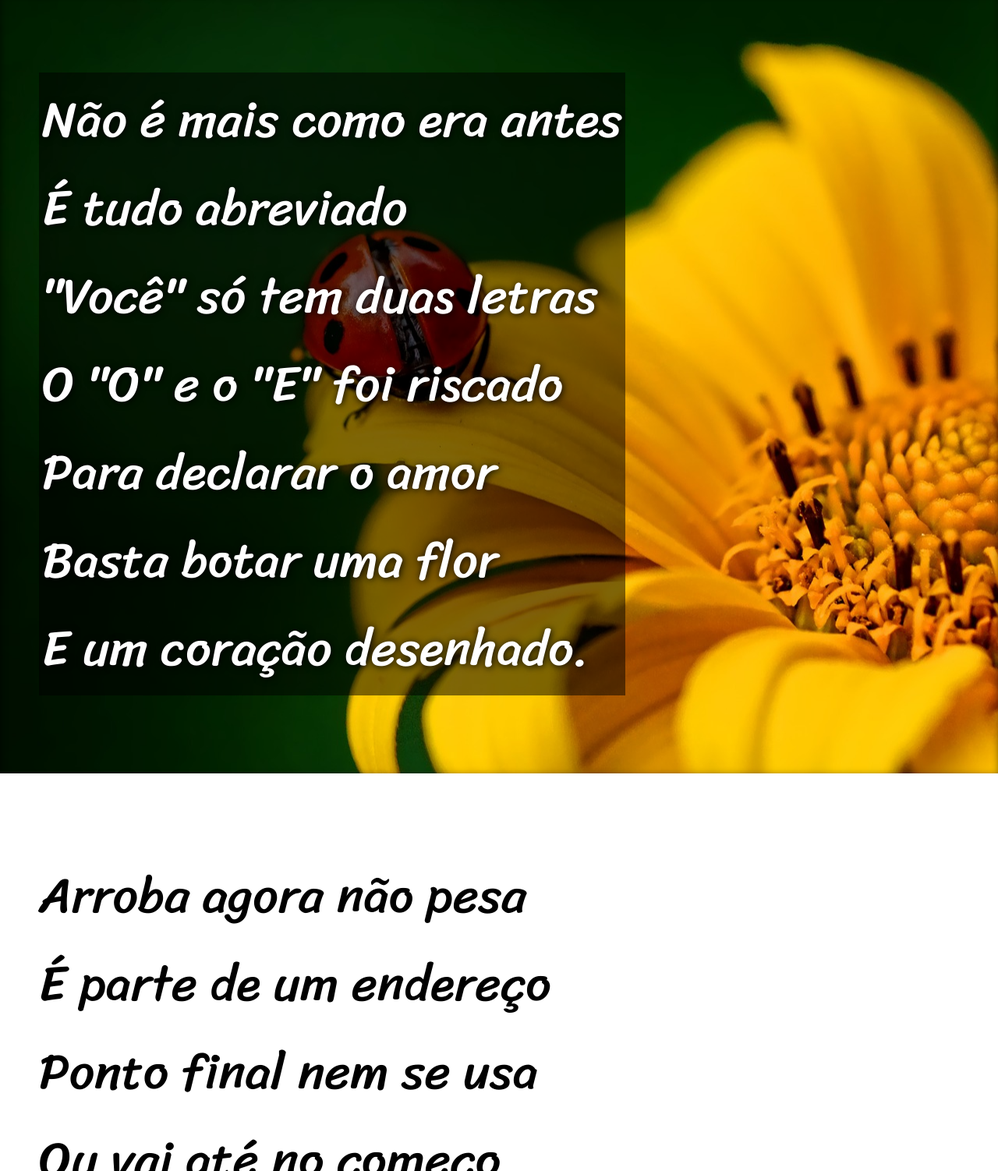
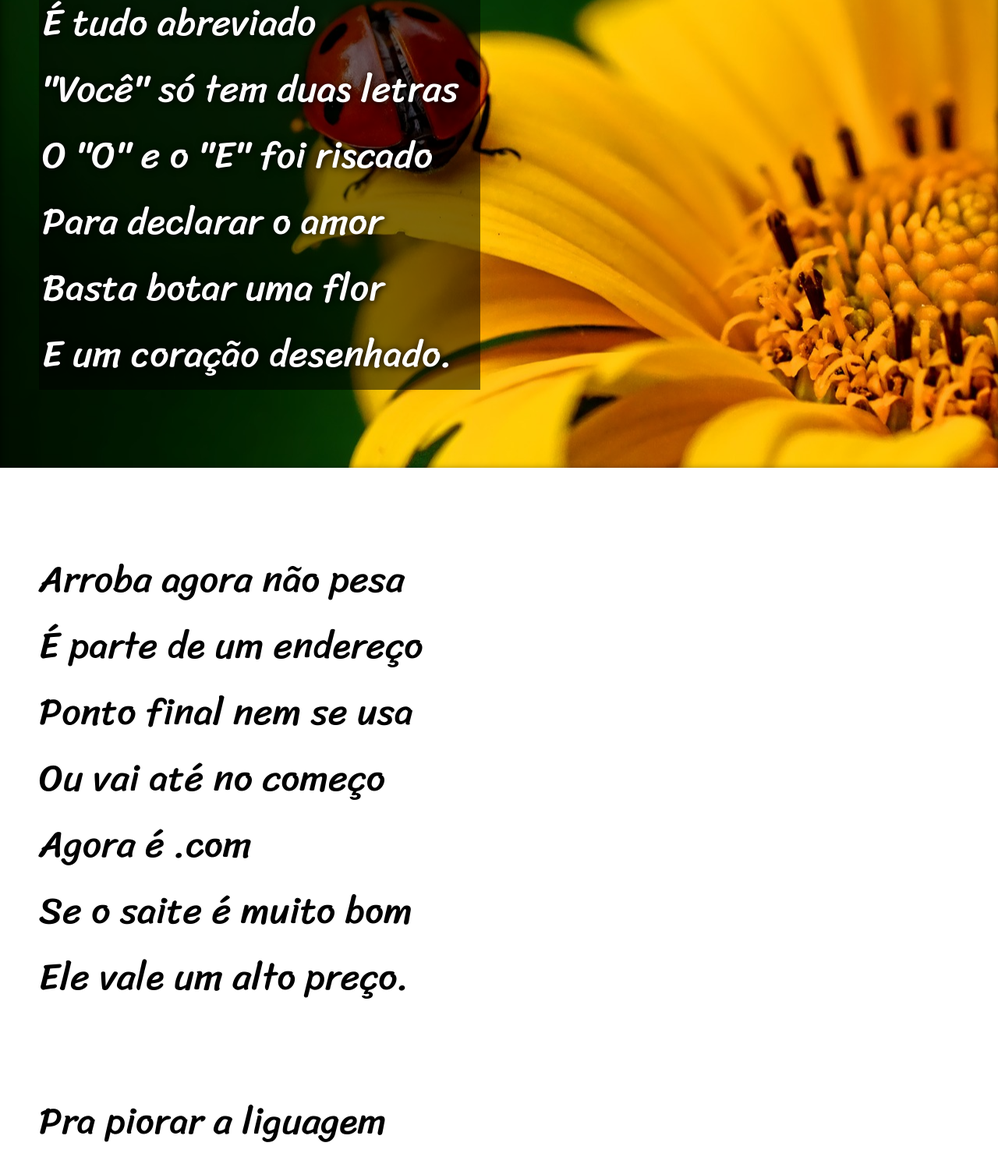
Before and after one commit to bernardocesaro/html-css, a plain HTML site: page desafios/d012/index.html in a window 1280 px wide. Shown: the part 1298-2800 px from the top of the page at 78% size. Drawn offline with Linux system fonts and the light colour scheme.

Commit message:
Desafio 12
Agora finalizei de vez

```diff
--- a/desafios/d012/style.css
+++ b/desafios/d012/style.css
@@ -67,7 +67,7 @@ section.texto {
 
 section.texto > p {
     padding-bottom: 100px;
-    font: normal normal 4em var(--fonte3);
+    font: normal normal 3em var(--fonte3);
     text-align: justify;
 }
 
@@ -85,7 +85,7 @@ section.texto-imagem > p {
     padding: 4px;
     background-color: rgba(0, 0, 0, 0.5);
     color: white;
-    font: normal normal 4em var(--fonte3);
+    font: normal normal 3em var(--fonte3);
     text-align: justify;
     text-shadow: 1px 1px 10px black;
 }
```
